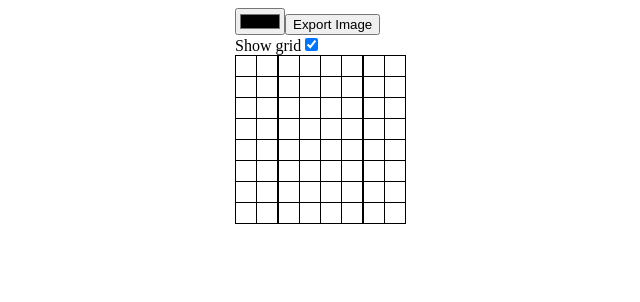
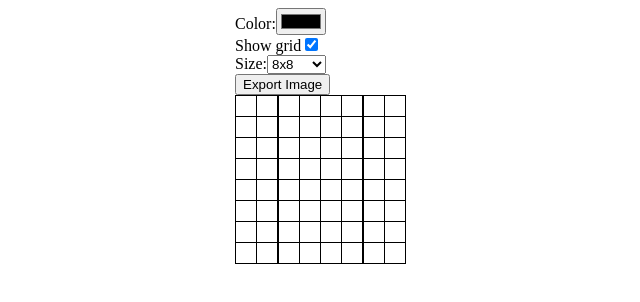
Before and after one commit to chriszimmerman/pixelpaint-react, a React app: page / in a window 1280 px wide. Shown: the top 302 px of the page, without its empty margins (89-729 px from the left). Built offline with nearby package versions, Linux system fonts and the light colour scheme; the HTML template or start-up script is replaced by a standard one.

Commit message:
Adds dropdown for for selecting different grid dimensions

```diff
--- a/src/App.js
+++ b/src/App.js
@@ -4,24 +4,26 @@ import Grid from './Grid';
 import './App.css';
 import ImageExportButton from './ImageExportButton';
 import GridToggle from './GridToggle';
+import DimensionDropdown from './DimensionDropdown';
 
 class App extends React.Component {
     constructor(props){
         super(props);
 
-    const dimension = 8;
-    const generatePixels = () => {
-        return Array.from(new Array(dimension * dimension), (_) => {
-            return {color: '#FFFFFF'};
-        });
-    }
+        const defaultDimension = 8;
 
         this.state = {
             selectedBrushColor: '#000000',
             showGridLines: true,
-      dimension: dimension,
-      pixels: generatePixels()
+            dimension: defaultDimension,
+            pixels: this.generatePixels(defaultDimension)
         };
+    }
+
+    generatePixels = (dimension) => {
+        return Array.from(new Array(dimension * dimension), (_) => {
+            return {color: '#FFFFFF'};
+        });
     }
 
     updatePixelColor = (key) => {
@@ -38,21 +40,45 @@ class App extends React.Component {
         this.setState({showGridLines: event.target.checked});
     }
 
+    handleDimensionChange = (event) => {
+        const newDimension = Number(event.target.value);
+        this.setState(
+            {
+                dimension: newDimension,
+                pixels: this.generatePixels(newDimension)
+            }
+        );
+    }
+
     render() {
         return (
             <div className='app-container'>
+                <div className='color-picker'>
+                    <label>Color:</label>
                     <ColorPicker
                         color={this.state.selectedBrushColor}
                         onColorChanged={this.updateSelectedBrushColor}
                     />
+                </div>
+                <div>
+                    <GridToggle
+                        checked={this.state.showGridLines}
+                        handleToggle={this.toggleGridLines}
+                    />
+                </div>
+                <div>
+                    <label>Size:</label>
+                    <DimensionDropdown
+                        handleChange={this.handleDimensionChange}
+                    />
+                </div>
+                <div>
                     <ImageExportButton
                         dimension={this.state.dimension}
                         pixels={this.state.pixels}
                     />
-          <GridToggle
-            checked={this.state.showGridLines}
-            handleToggle={this.toggleGridLines}
-          />
+                </div>
+                <div>
                     <Grid
                         pixels={this.state.pixels}
                         updatePixelColor={this.updatePixelColor}
@@ -60,6 +86,7 @@ class App extends React.Component {
                         showGridLines={this.state.showGridLines}
                     />
                 </div>
+            </div>
         );
     }
 }
--- a/src/DimensionDropdown.js
+++ b/src/DimensionDropdown.js
@@ -4,13 +4,17 @@ import PropTypes from 'prop-types';
 class DimensionDropdown extends Component {
     render() {
         return (
-            <select>
-                <option value="8x8">8x8</option>
-                <option value="16x16">16x16</option>
-                <option value="32x32">32x32</option>
+            <select onChange={this.props.handleChange}>
+                <option value="8">8x8</option>
+                <option value="16">16x16</option>
+                <option value="32">32x32</option>
             </select>
         );
     }
 }
 
+DimensionDropdown.propTypes = {
+    handleChange: PropTypes.func.isRequired
+};
+
 export default DimensionDropdown;
```
Also changed, not shown: 3 other files (tests, documents, lock files or other folders). Lines whose indentation alone changed are shown as unchanged.
